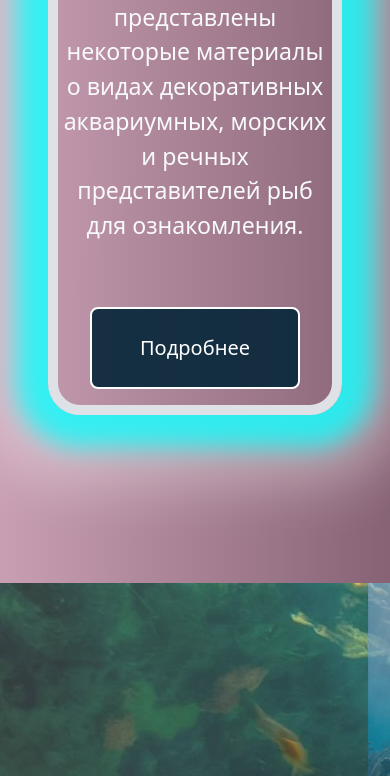
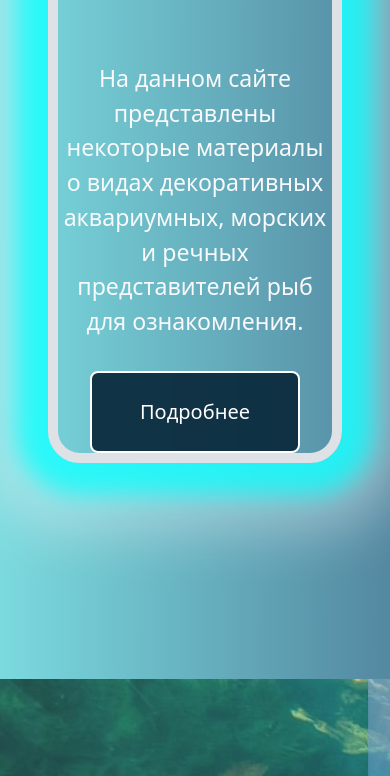
Before and after one commit to freeman-27/aquacube.site, a plain HTML site: page index.html in a window 390 px wide. Shown: the part 353-1129 px from the top of the page. Drawn offline with nearby package versions, Linux system fonts and the light colour scheme; a script that the page names is missing.

Commit message:
styles edited

```diff
--- a/css/main.css
+++ b/css/main.css
@@ -10,7 +10,7 @@ body{
 	/* background: linear-gradient(to bottom right, #c99fb4, #462738); */
     /* background-image: url("/img/ocean.jpg"); */
 
-    background-image: url("img/Bacgrounds/ocean.jpg"), linear-gradient(to bottom right, #7bdbdf, #2d3764);
+    background-image: url("img/Backgrounds/imgBackgrounds"), linear-gradient(to bottom right, #7bdbdf, #2d3764);
     background-repeat: repeat, no-repeat;
     background-position: 500px 2000px, 0px 0px !important;
     background-size: 50% auto, 100% 1000%;
@@ -249,15 +249,15 @@ footer{
 @media screen and (max-width: 749px) {
     body{
         /* background: none;  */
-        /* background-image: url("/img/ocean.jpg"), linear-gradient(to bottom right, #c99fb4, #462738);
-        background-repeat: repeat, no-repeat;
+        background-image: url("img/Backgrounds/imgBackgrounds"), linear-gradient(to bottom right, #7bdbdf, #2d3764);
+        /* background-repeat: repeat, no-repeat;
         background-position: 0px 0px, 0px 0px !important;
         background-size: cover, 100% 1000%;
-        background-attachment: fixed; */
+        background-attachment: fixed;  */
     }
     #customBackgroundBlock{
         /* background: none; */
-        background-image: url("/img/ocean.jpg"), linear-gradient(to bottom right, #c99fb4, #462738);
+        background-image: url("img/Backgrounds/imgBackgrounds"), linear-gradient(to bottom right, #7bdbdf, #2d3764);
         background-repeat: repeat, no-repeat;
         background-position: 0px 0px, 0px 0px !important;
         background-size: cover, 100% 1000%;
--- a/index.html
+++ b/index.html
@@ -85,16 +85,16 @@
     <section id="customBackgroundBlock">
                     <!-- Start block -->
                   <div class="container-fuild mx-5 mb-5 py-5">
-                    <div class="" id="Modal-ShowDescription-01" tabindex="-1" aria-labelledby="exampleModalLabel" aria-hidden="true">
-                      <div class="modal-dialog modal-dialog-centered">
+                    <div class="mb-5" id="Modal-ShowDescription-01" tabindex="-1" aria-labelledby="exampleModalLabel" aria-hidden="true">
+                      <div class="modal-dialog modal-dialog-centered my-5">
                         <div id="aboutCardTop" class="modal-content rounded-5 border bg-transparent shadow-lg">
                           <div class="text-light text-center" style="height: 40em;">
                             <div class="mt-5 d-flex justify-content-center align-items-center">
                               <img class="border rounded-2" src="img/icons/aquacube-blue-discus732px.jpg" style="width: 4em;" alt="FormImageScreen1">
                               </div><hr>
                             <h1 class="modal-title display-4 fw-bold text-center text-light" id="exampleModalLabel">aquacube</h1><hr>
-                            <p class="fs-3">На данном сайте представлены некоторые материалы о видах декоративных аквариумных, морских и речных представителей рыб для ознакомления.</p>
-                            <a type="button" class="btn btn-primary btn-lg mt-5 py-4 px-5" data-bs-toggle="" href="#carouselTop">Подробнее</a>
+                            <p class="pt-5 fs-3">На данном сайте представлены некоторые материалы о видах декоративных аквариумных, морских и речных представителей рыб для ознакомления.</p>
+                            <a type="button" class="btn btn-primary btn-lg mt-3 py-4 px-5" data-bs-toggle="" href="#carouselTop">Подробнее</a>
                             <!-- <button type="button" class="btn-close" data-bs-dismiss="modal" aria-label="Close"></button> -->
                           </div>
                         </div>
```
Also changed, not shown: img/Backgrounds/imgBackgrounds/ocean.jpg (renamed from img/Backgrounds/ocean.jpg).
